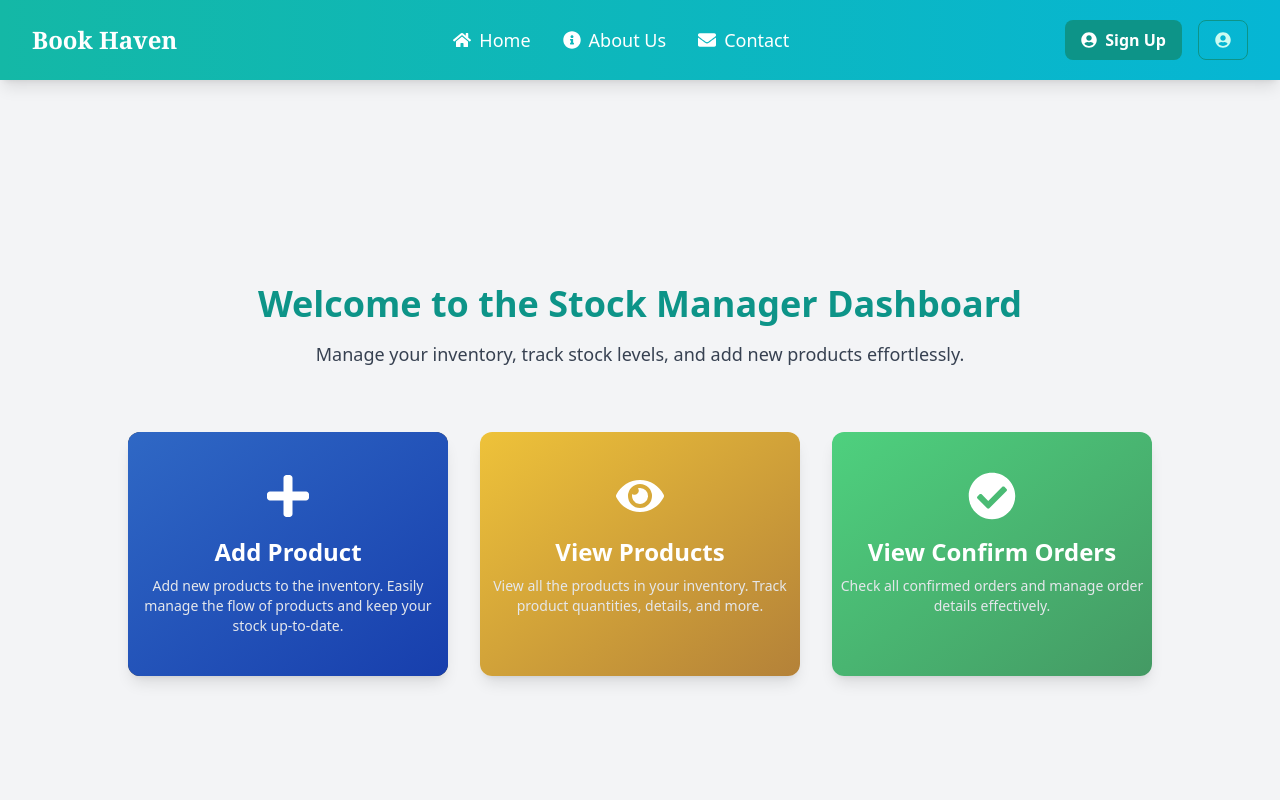
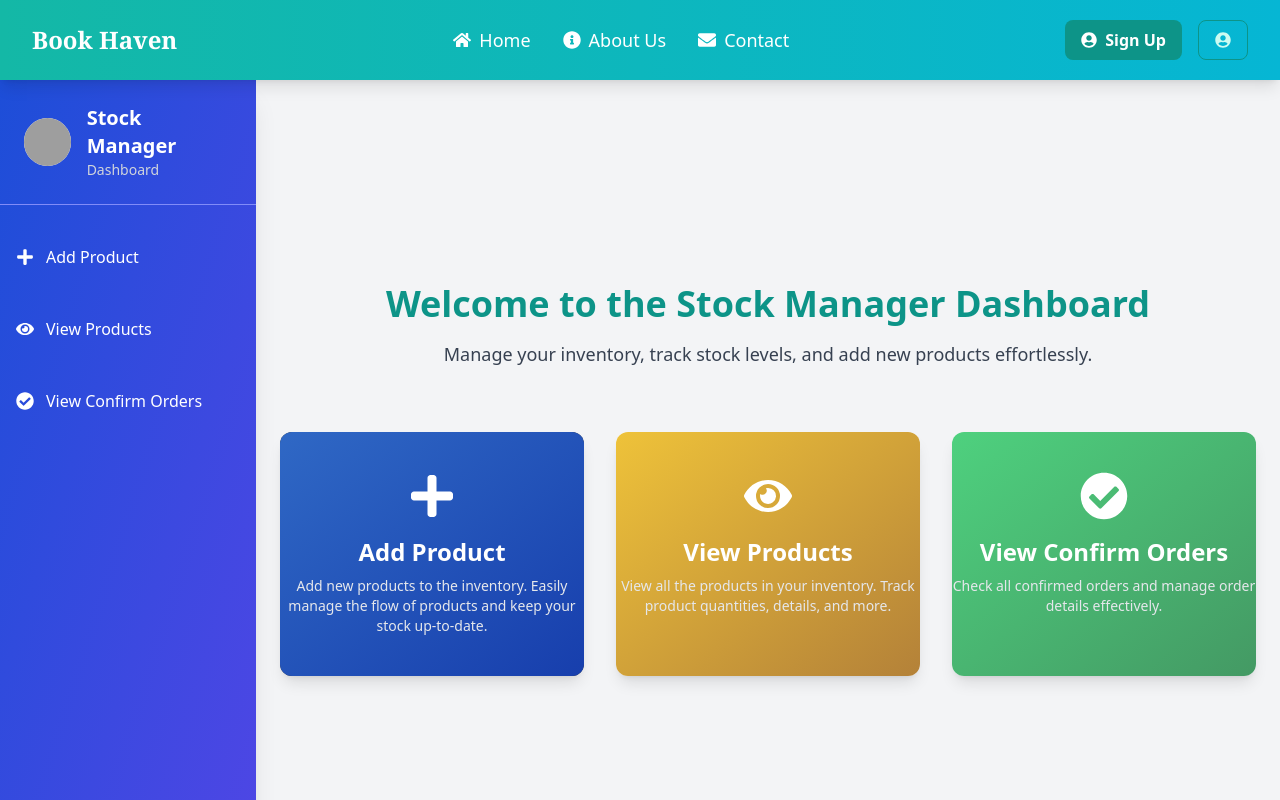
Before and after one commit to LAHIRUKBI/Book-Store, a React (Vite) app in the folder frontend/: page /Book_manager_home in a window 1280 px wide. Shown: the top 800 px of the page. Built offline with nearby package versions, Linux system fonts and the light colour scheme; no server answers; grey boxes are pictures that could not be loaded.

Commit message:
add sidebar

```diff
--- a/frontend/src/Pages/Book_manager_home.jsx
+++ b/frontend/src/Pages/Book_manager_home.jsx
@@ -1,6 +1,6 @@
 import React, { useState, useEffect } from 'react';
 import { useNavigate } from 'react-router-dom';
-import { FaPlus, FaEye, FaBox, FaChartLine, FaCheckCircle } from 'react-icons/fa';
+import { FaPlus, FaEye, FaCheckCircle, FaBox, FaChartLine } from 'react-icons/fa';
 import axios from 'axios';
 
 export default function Stockmanager_home() {
@@ -8,7 +8,6 @@ export default function Stockmanager_home() {
   const [outOfStock, setOutOfStock] = useState(0);
   const navigate = useNavigate();
 
-  // Fetch product data from backend API
   useEffect(() => {
     const fetchProducts = async () => {
       try {
@@ -22,10 +21,54 @@ export default function Stockmanager_home() {
     };
 
     fetchProducts();
-  }, []); // Fetch products on component mount
+  }, []);
 
   return (
-    <div className="min-h-screen bg-gray-100 flex flex-col items-center justify-between">
+    <div className="flex min-h-screen bg-gray-100">
+      {/* Sidebar */}
+      <aside className="w-64 bg-gradient-to-br from-blue-700 to-indigo-600 text-white shadow-xl">
+        <div className="p-6 border-b border-indigo-400">
+          <div className="flex items-center space-x-4">
+            <div className="bg-white rounded-full w-12 h-12 flex items-center justify-center">
+              <img
+                src="src/images/profilelogo.png"
+                alt="Profile Icon"
+                className="rounded-full w-full h-full object-cover"
+              />
+            </div>
+            <div>
+              <h2 className="text-xl font-semibold">Stock Manager</h2>
+              <p className="text-gray-300 text-sm">Dashboard</p>
+            </div>
+          </div>
+        </div>
+        <nav className="mt-6">
+          <ul className="space-y-4">
+            <li
+              className="flex items-center p-4 hover:bg-indigo-500 rounded-md cursor-pointer transition-all"
+              onClick={() => navigate('/addbook')}
+            >
+              <FaPlus className="text-white text-lg mr-3" />
+              <span className="font-medium">Add Product</span>
+            </li>
+            <li
+              className="flex items-center p-4 hover:bg-indigo-500 rounded-md cursor-pointer transition-all"
+              onClick={() => navigate('/productview')}
+            >
+              <FaEye className="text-white text-lg mr-3" />
+              <span className="font-medium">View Products</span>
+            </li>
+            <li
+              className="flex items-center p-4 hover:bg-indigo-500 rounded-md cursor-pointer transition-all"
+              onClick={() => navigate('/orderconfirm')}
+            >
+              <FaCheckCircle className="text-white text-lg mr-3" />
+              <span className="font-medium">View Confirm Orders</span>
+            </li>
+          </ul>
+        </nav>
+      </aside>
+
       {/* Main Content */}
       <main className="flex-1 flex flex-col items-center justify-center w-full py-12 px-6">
         <div className="max-w-5xl w-full">
```
